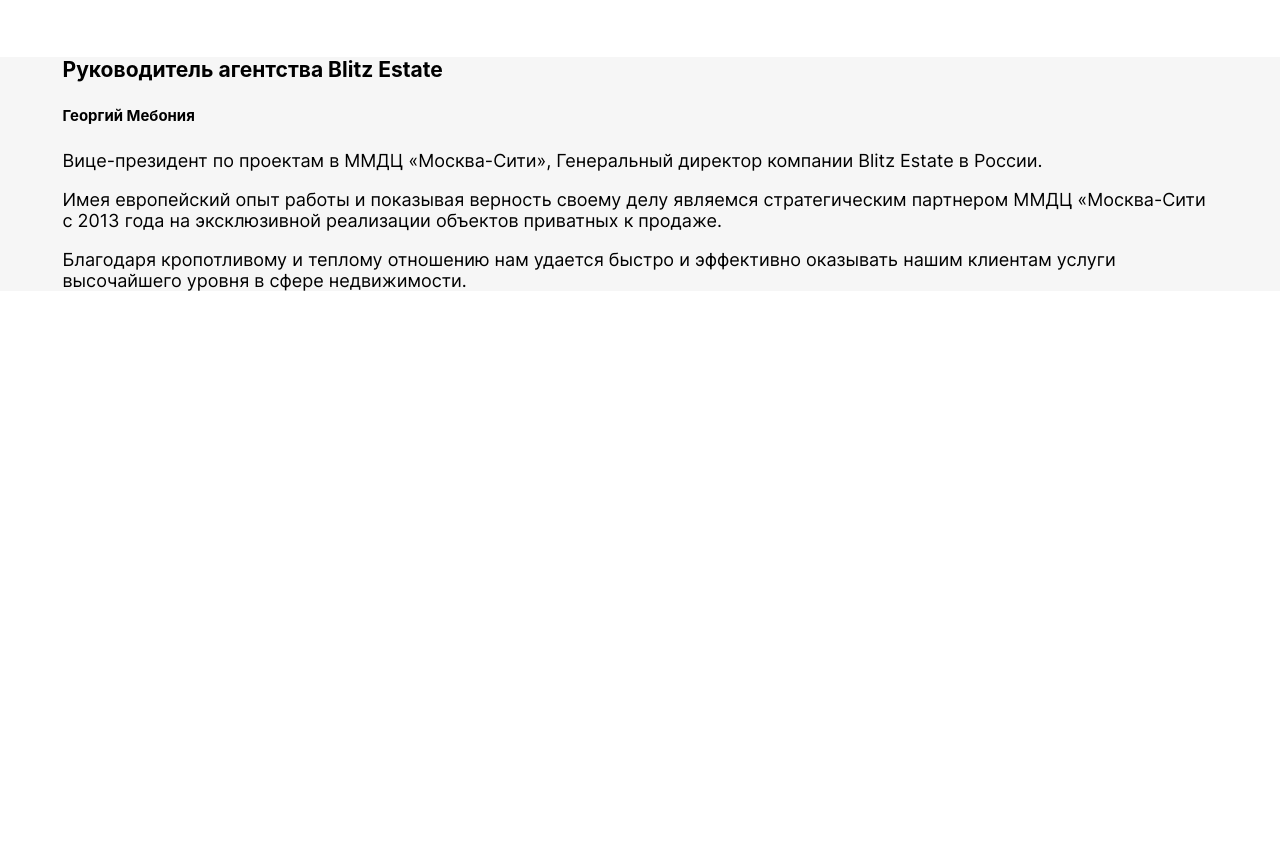
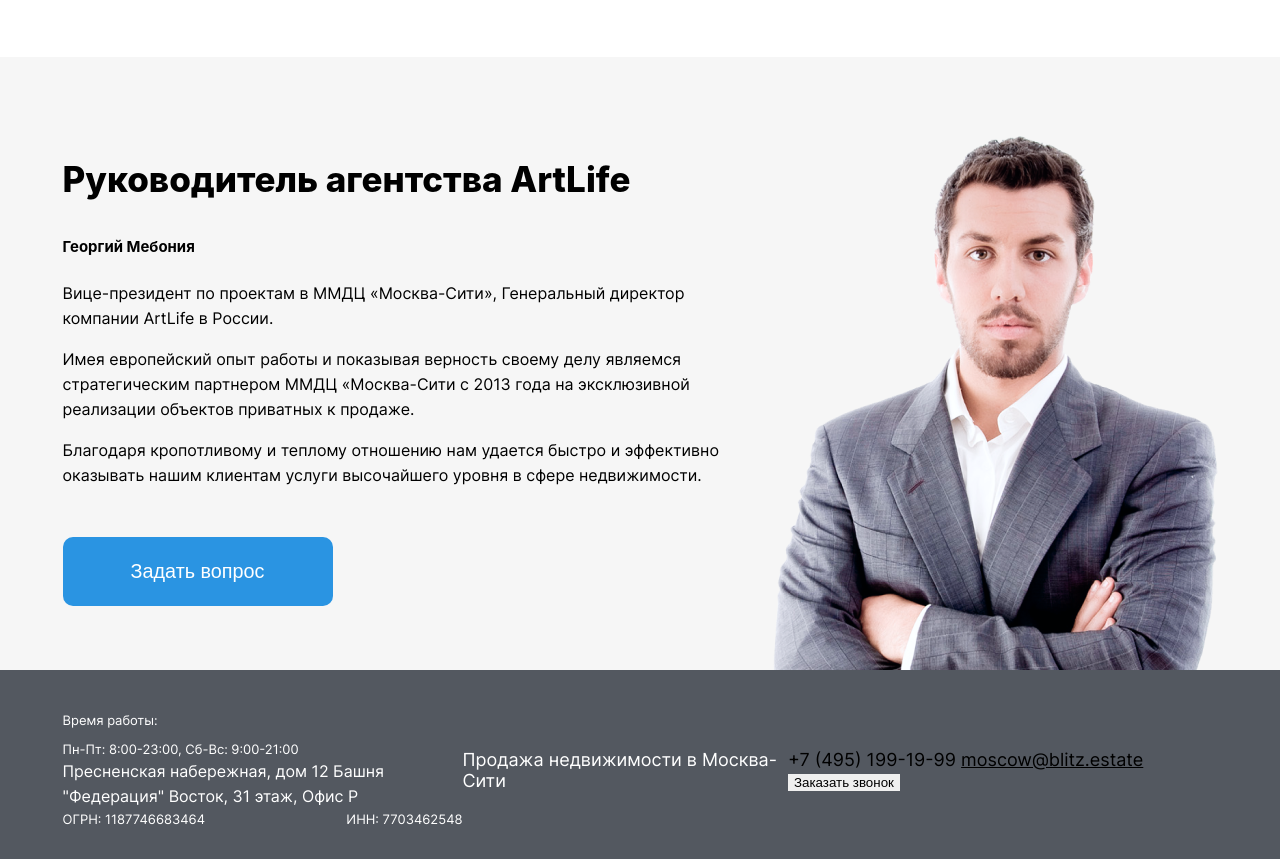
Before and after one commit to NikitaSidor/ArtLife, a website: page app/index.html in a window 1280 px wide. Shown: the part 6477-7336 px from the top of the page. Before the commit the page ends 6786 px from the top, so only its background shows below. Drawn offline with Linux system fonts and the light colour scheme; a web font is replaced by a local one.

Commit message:
finsh director, start footer

```diff
--- a/app/index.html
+++ b/app/index.html
@@ -276,7 +276,7 @@
             <section class="container about_us-short">
                 <div class="about_us-short-text">
                     <h3>ArtLife - на рынке недвижимости с 2008 года</h3>
-                    <p>Blitz Estate – международная компания по управлению недвижимостью и финансами. Основана в 2008 г. в Австрии. На сегодня представлена в Англии, Испании, Латвии, ОАЭ, Австрии и России, кроме того имеет партнерскую сеть более чем в десяти странах мира.</p>
+                    <p>ArtLife – международная компания по управлению недвижимостью и финансами. Основана в 2008 г. в Австрии. На сегодня представлена в Англии, Испании, Латвии, ОАЭ, Австрии и России, кроме того имеет партнерскую сеть более чем в десяти странах мира.</p>
                     <p>Мы предоставляем услуги полного цикла по приобретению и продаже недвижимости и управлению активами, предоставляя клиентам неизменно высокое качество сервиса. Наш подход позволяет оптимизировать инвестиционный портфель, диверсифицировать риски и обеспечить полную конфиденциальность сделки.</p>
                     <div class="btn-1">Узнать больше</div>
                 </div>
@@ -394,13 +394,45 @@
         </article>
         <article class="background-two">
             <section class="container director">
-                <h3>Руководитель агентства Blitz Estate</h3>
-                <h5>Георгий Мебония</h5>
-                <p>Вице-президент по проектам в ММДЦ «Москва-Сити», Генеральный директор компании Blitz Estate в России.</p>
-                <p>Имея европейский опыт работы и показывая верность своему делу являемся стратегическим партнером ММДЦ «Москва-Сити с 2013 года на эксклюзивной реализации объектов приватных к продаже.</p>
-                <p>Благодаря кропотливому и теплому отношению нам удается быстро и эффективно оказывать нашим клиентам услуги высочайшего уровня в сфере недвижимости.</p>
+                <div class="director-text">
+                    <h3>Руководитель агентства ArtLife</h3>
+                    <h5>Георгий Мебония</h5>
+                    <p>Вице-президент по проектам в ММДЦ «Москва-Сити», Генеральный директор компании ArtLife в России.</p>
+                    <p>Имея европейский опыт работы и показывая верность своему делу являемся стратегическим партнером ММДЦ «Москва-Сити с 2013 года на эксклюзивной реализации объектов приватных к продаже.</p>
+                    <p>Благодаря кропотливому и теплому отношению нам удается быстро и эффективно оказывать нашим клиентам услуги высочайшего уровня в сфере недвижимости.</p>
+                    <button class="btn-1">Задать вопрос</button>
+                </div>
+                <div class="director-img">
+                    <img src="./img/director.png" alt="Директор">
+                </div>
             </section>
         </article>
     </main>
+    <footer>
+        <div class="container">
+            <div class="footer_body">
+                <div class="footer_body-general_info">
+                    <div class="footer_body-general_info-time">
+                        <div class="name">Время работы:</div>
+                        <div class="info">Пн-Пт: 8:00-23:00, Сб-Вс: 9:00-21:00</div>
+                    </div>
+                    <address class="footer_body-general_info-address">Пресненская набережная, дом 12 Башня "Федерация"  Восток, 31 этаж, Офис Р</address>
+                    <div class="footer_body-general_info-inn_ogrn">
+                        <div class="inn">ОГРН: 1187746683464</div>
+                        <div class="ogrn">ИНН: 7703462548</div>
+                    </div>
+                </div>
+                <div class="footer_body-slogan">
+                    <div class="logo"></div>
+                    <div class="footer_body-slogan-text">Продажа недвижимости в Москва-Сити</div>
+                </div>
+                <div class="footer_body-network">
+                    <a href="tel:+" class="tel">+7 (495) 199-19-99</a>
+                    <a class="mail">moscow@blitz.estate</a>
+                    <button class="btn-3">Заказать звонок</button>
+                </div>
+            </div>
+        </div>
+    </footer>
 </body>
 </html>
--- /dev/null
+++ b/app/scss/_footer.scss
@@ -0,0 +1,28 @@
+footer {
+    background: #535860;
+    padding: 40px 0 30px;
+}
+.footer_body {
+    display: flex;
+    align-items: center;
+    color: #fff;
+    &-general_info {
+        max-width: 400px;
+        font-size: 13px;
+        line-height: 20px;
+        &-time {
+            .name+.info {
+                margin-top: 9px;
+            }
+        }
+        &-address {
+            font-size: 16px;
+            line-height: 25px;
+            font-style: normal;
+        }
+        &-inn_ogrn {
+            display: flex;
+            justify-content: space-between;
+        }
+    }
+}
--- a/app/scss/_global.scss
+++ b/app/scss/_global.scss
@@ -33,3 +33,7 @@
 .background-two {
     background: $gray;
 }
+
+.mail {
+    text-decoration-line: underline;
+}
--- a/app/scss/_styles.scss
+++ b/app/scss/_styles.scss
@@ -142,24 +142,7 @@
         align-items: center;
         padding-top: 64px;
         padding-bottom: 64px;
-        &-text {
-            h3 {
-                font-weight: 800;
-                font-size: 35px;
-                line-height: 47px;
-            }
-            p {
-                font-size: 16px;
-                line-height: 25px;
-                &+p {
-                    margin-bottom: 15px;
-                }
-            }
-            .btn-1 {
-                width: 270px;
-                margin-top:34px;
-            }
-        }
+
         &-imgs {
             display: grid;
             grid-template-columns: repeat(4, 1fr);
@@ -188,7 +171,25 @@
         }
     }
 }
-
+.director-text,
+.about_us-short-text {
+    h3 {
+        font-weight: 800;
+        font-size: 35px;
+        line-height: 47px;
+    }
+    p {
+        font-size: 16px;
+        line-height: 25px;
+        &+p {
+            margin-bottom: 15px;
+        }
+    }
+    .btn-1 {
+        width: 270px;
+        margin-top:34px;
+    }
+}
 .our_direction {
     &-blocks {
         display: grid;
@@ -231,7 +232,6 @@
                 .mail {
                     font-size: 16px;
                     line-height: 25px;
-                    text-decoration-line: underline;
                 }
                 .img {
                     position: relative;
@@ -249,3 +249,22 @@
         }
     }
 }
+.director {
+    position: relative;
+    display: flex;
+    justify-content: space-between;
+    gap: 30px;
+    align-items: flex-end;
+    padding-top: 64px;
+    &-text {
+        padding-bottom: 64px;
+        h5 {
+            margin-bottom: 25px;
+        }
+    }
+    &-img {
+        display: flex;
+        align-items: flex-end;
+        max-width: 445px;
+    }
+}
--- a/app/scss/style.scss
+++ b/app/scss/style.scss
@@ -20,3 +20,7 @@
 /* styles */
 @import '_styles.scss';
 /* endstyles */
+
+/* footer */
+@import '_footer.scss';
+/* endfooter */
```
Also changed, not shown: app/css/style.min.css, app/img/director.png (added).
